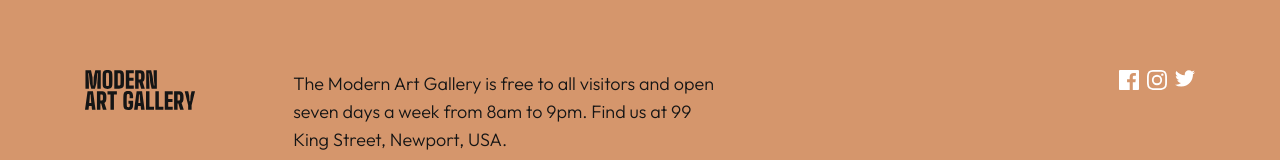
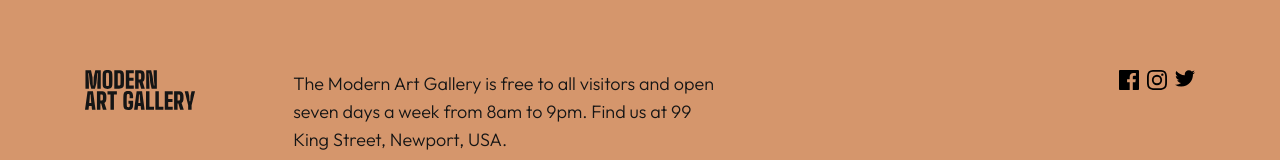
Before and after one commit to AldrinKP/art-gallery, a React (Vite) app: page /location in a window 1280 px wide. Shown: the part 1118-1278 px from the top of the page. Built offline with nearby package versions, Linux system fonts and the light colour scheme.

Commit message:
Dynamic social icon colors and hover fill based on bg color

```diff
--- a/src/components/Footer.jsx
+++ b/src/components/Footer.jsx
@@ -26,6 +26,40 @@
 			/>
 		</svg>
 	);
+
+	const whiteSocialIcons = (
+		<>
+			<a href="" className="group cursor-pointer">
+				<svg width="20" height="20" xmlns="http://www.w3.org/2000/svg">
+					<path
+						d="M18.896 0H1.104C.494 0 0 .494 0 1.104v17.793C0 19.506.494 20 1.104 20h9.58v-7.745H8.076V9.237h2.606V7.01c0-2.583 1.578-3.99 3.883-3.99 1.104 0 2.052.082 2.329.119v2.7h-1.598c-1.254 0-1.496.597-1.496 1.47v1.928h2.989l-.39 3.018h-2.6V20h5.098c.608 0 1.102-.494 1.102-1.104V1.104C20 .494 19.506 0 18.896 0Z"
+						fill="#FFF"
+						className="group-hover:fill-gold"
+					/>
+				</svg>
+			</a>
+			<a href="" className="group cursor-pointer">
+				<svg width="20" height="20" xmlns="http://www.w3.org/2000/svg">
+					<path
+						d="M10 1.802c2.67 0 2.987.01 4.042.059 2.71.123 3.975 1.409 4.099 4.099.048 1.054.057 1.37.057 4.04 0 2.672-.01 2.988-.057 4.042-.124 2.687-1.387 3.975-4.1 4.099-1.054.048-1.37.058-4.041.058-2.67 0-2.987-.01-4.04-.058-2.718-.124-3.977-1.416-4.1-4.1-.048-1.054-.058-1.37-.058-4.041 0-2.67.01-2.986.058-4.04.124-2.69 1.387-3.977 4.1-4.1 1.054-.048 1.37-.058 4.04-.058ZM10 0C7.284 0 6.944.012 5.877.06 2.246.227.227 2.242.061 5.877.01 6.944 0 7.284 0 10s.012 3.057.06 4.123c.167 3.632 2.182 5.65 5.817 5.817 1.067.048 1.407.06 4.123.06s3.057-.012 4.123-.06c3.629-.167 5.652-2.182 5.816-5.817.05-1.066.061-1.407.061-4.123s-.012-3.056-.06-4.122C19.777 2.249 17.76.228 14.124.06 13.057.01 12.716 0 10 0Zm0 4.865a5.135 5.135 0 1 0 0 10.27 5.135 5.135 0 0 0 0-10.27Zm0 8.468a3.333 3.333 0 1 1 0-6.666 3.333 3.333 0 0 1 0 6.666Zm5.338-9.87a1.2 1.2 0 1 0 0 2.4 1.2 1.2 0 0 0 0-2.4Z"
+						fill="#FFF"
+						className="group-hover:fill-gold"
+					/>
+				</svg>
+			</a>
+			<a href="" className="group cursor-pointer">
+				<svg width="20" height="17" xmlns="http://www.w3.org/2000/svg">
+					<path
+						d="M20 2.172a8.192 8.192 0 0 1-2.357.646 4.11 4.11 0 0 0 1.805-2.27 8.22 8.22 0 0 1-2.606.996A4.096 4.096 0 0 0 13.847.248c-2.65 0-4.596 2.472-3.998 5.037A11.648 11.648 0 0 1 1.392 1a4.109 4.109 0 0 0 1.27 5.478 4.086 4.086 0 0 1-1.858-.513c-.045 1.9 1.318 3.679 3.291 4.075a4.113 4.113 0 0 1-1.853.07 4.106 4.106 0 0 0 3.833 2.849A8.25 8.25 0 0 1 0 14.658a11.616 11.616 0 0 0 6.29 1.843c7.618 0 11.923-6.434 11.663-12.205A8.354 8.354 0 0 0 20 2.172Z"
+						fill="#FFF"
+						className="group-hover:fill-gold"
+					/>
+				</svg>
+			</a>
+		</>
+	);
+
+	const blackSocialIcons = <></>;
 	return (
 		<div
 			className={`w-full lg:h-[244px] md:h-[216px] ${bgColor} flex items-center justify-center`}
@@ -56,8 +90,16 @@
 						>
 							<path
 								d="M18.896 0H1.104C.494 0 0 .494 0 1.104v17.793C0 19.506.494 20 1.104 20h9.58v-7.745H8.076V9.237h2.606V7.01c0-2.583 1.578-3.99 3.883-3.99 1.104 0 2.052.082 2.329.119v2.7h-1.598c-1.254 0-1.496.597-1.496 1.47v1.928h2.989l-.39 3.018h-2.6V20h5.098c.608 0 1.102-.494 1.102-1.104V1.104C20 .494 19.506 0 18.896 0Z"
-								fill="#FFF"
-								className="group-hover:fill-gold"
+								fill={
+									bgColor === 'bg-almost-black'
+										? '#FFF'
+										: '#000'
+								}
+								className={
+									bgColor === 'bg-almost-black'
+										? 'group-hover:fill-gold'
+										: 'group-hover:fill-white'
+								}
 							/>
 						</svg>
 					</a>
@@ -69,8 +111,16 @@
 						>
 							<path
 								d="M10 1.802c2.67 0 2.987.01 4.042.059 2.71.123 3.975 1.409 4.099 4.099.048 1.054.057 1.37.057 4.04 0 2.672-.01 2.988-.057 4.042-.124 2.687-1.387 3.975-4.1 4.099-1.054.048-1.37.058-4.041.058-2.67 0-2.987-.01-4.04-.058-2.718-.124-3.977-1.416-4.1-4.1-.048-1.054-.058-1.37-.058-4.041 0-2.67.01-2.986.058-4.04.124-2.69 1.387-3.977 4.1-4.1 1.054-.048 1.37-.058 4.04-.058ZM10 0C7.284 0 6.944.012 5.877.06 2.246.227.227 2.242.061 5.877.01 6.944 0 7.284 0 10s.012 3.057.06 4.123c.167 3.632 2.182 5.65 5.817 5.817 1.067.048 1.407.06 4.123.06s3.057-.012 4.123-.06c3.629-.167 5.652-2.182 5.816-5.817.05-1.066.061-1.407.061-4.123s-.012-3.056-.06-4.122C19.777 2.249 17.76.228 14.124.06 13.057.01 12.716 0 10 0Zm0 4.865a5.135 5.135 0 1 0 0 10.27 5.135 5.135 0 0 0 0-10.27Zm0 8.468a3.333 3.333 0 1 1 0-6.666 3.333 3.333 0 0 1 0 6.666Zm5.338-9.87a1.2 1.2 0 1 0 0 2.4 1.2 1.2 0 0 0 0-2.4Z"
-								fill="#FFF"
-								className="group-hover:fill-gold"
+								fill={
+									bgColor === 'bg-almost-black'
+										? '#FFF'
+										: '#000'
+								}
+								className={
+									bgColor === 'bg-almost-black'
+										? 'group-hover:fill-gold'
+										: 'group-hover:fill-white'
+								}
 							/>
 						</svg>
 					</a>
@@ -82,8 +132,16 @@
 						>
 							<path
 								d="M20 2.172a8.192 8.192 0 0 1-2.357.646 4.11 4.11 0 0 0 1.805-2.27 8.22 8.22 0 0 1-2.606.996A4.096 4.096 0 0 0 13.847.248c-2.65 0-4.596 2.472-3.998 5.037A11.648 11.648 0 0 1 1.392 1a4.109 4.109 0 0 0 1.27 5.478 4.086 4.086 0 0 1-1.858-.513c-.045 1.9 1.318 3.679 3.291 4.075a4.113 4.113 0 0 1-1.853.07 4.106 4.106 0 0 0 3.833 2.849A8.25 8.25 0 0 1 0 14.658a11.616 11.616 0 0 0 6.29 1.843c7.618 0 11.923-6.434 11.663-12.205A8.354 8.354 0 0 0 20 2.172Z"
-								fill="#FFF"
-								className="group-hover:fill-gold"
+								fill={
+									bgColor === 'bg-almost-black'
+										? '#FFF'
+										: '#000'
+								}
+								className={
+									bgColor === 'bg-almost-black'
+										? 'group-hover:fill-gold'
+										: 'group-hover:fill-white'
+								}
 							/>
 						</svg>
 					</a>
```
